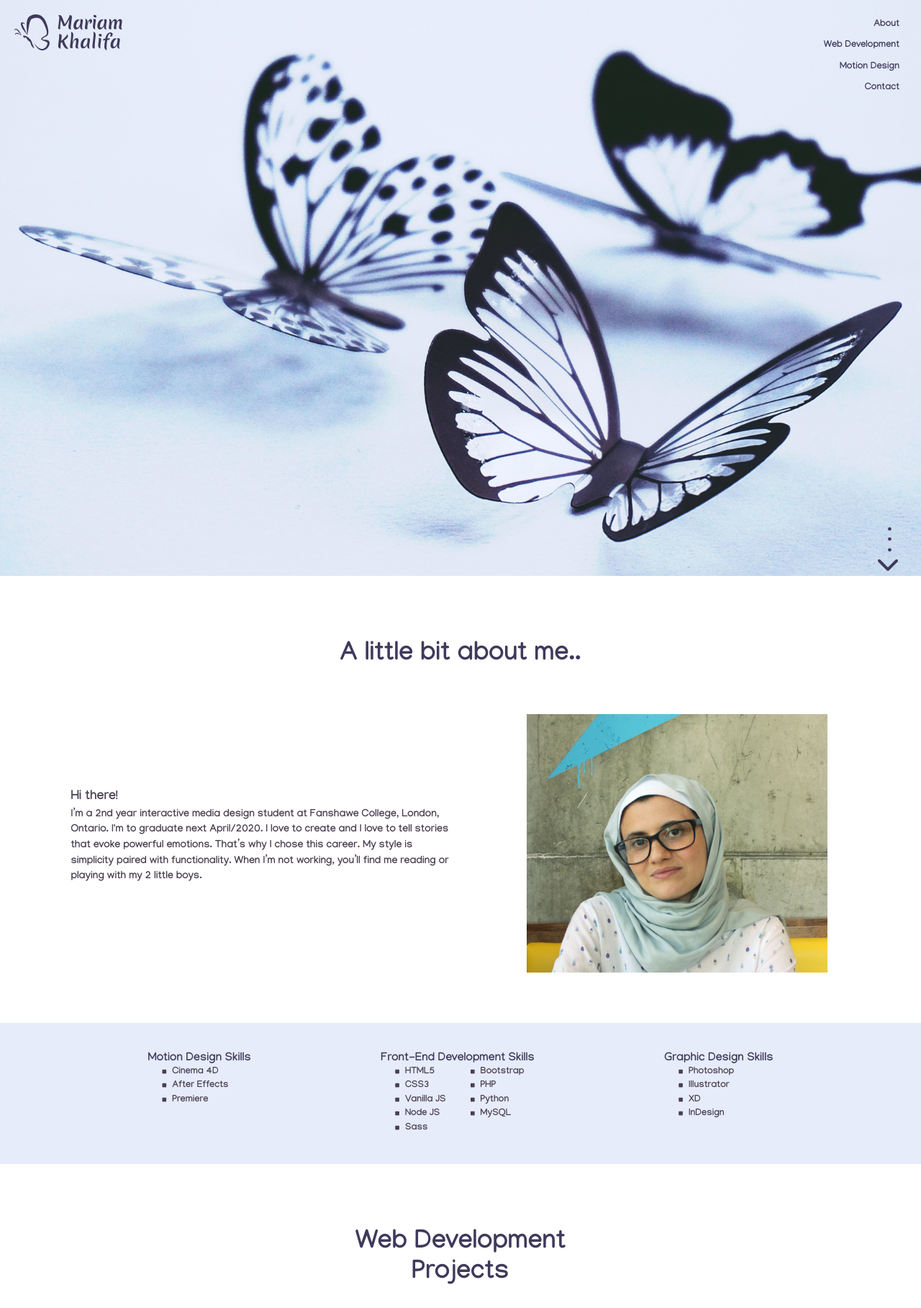
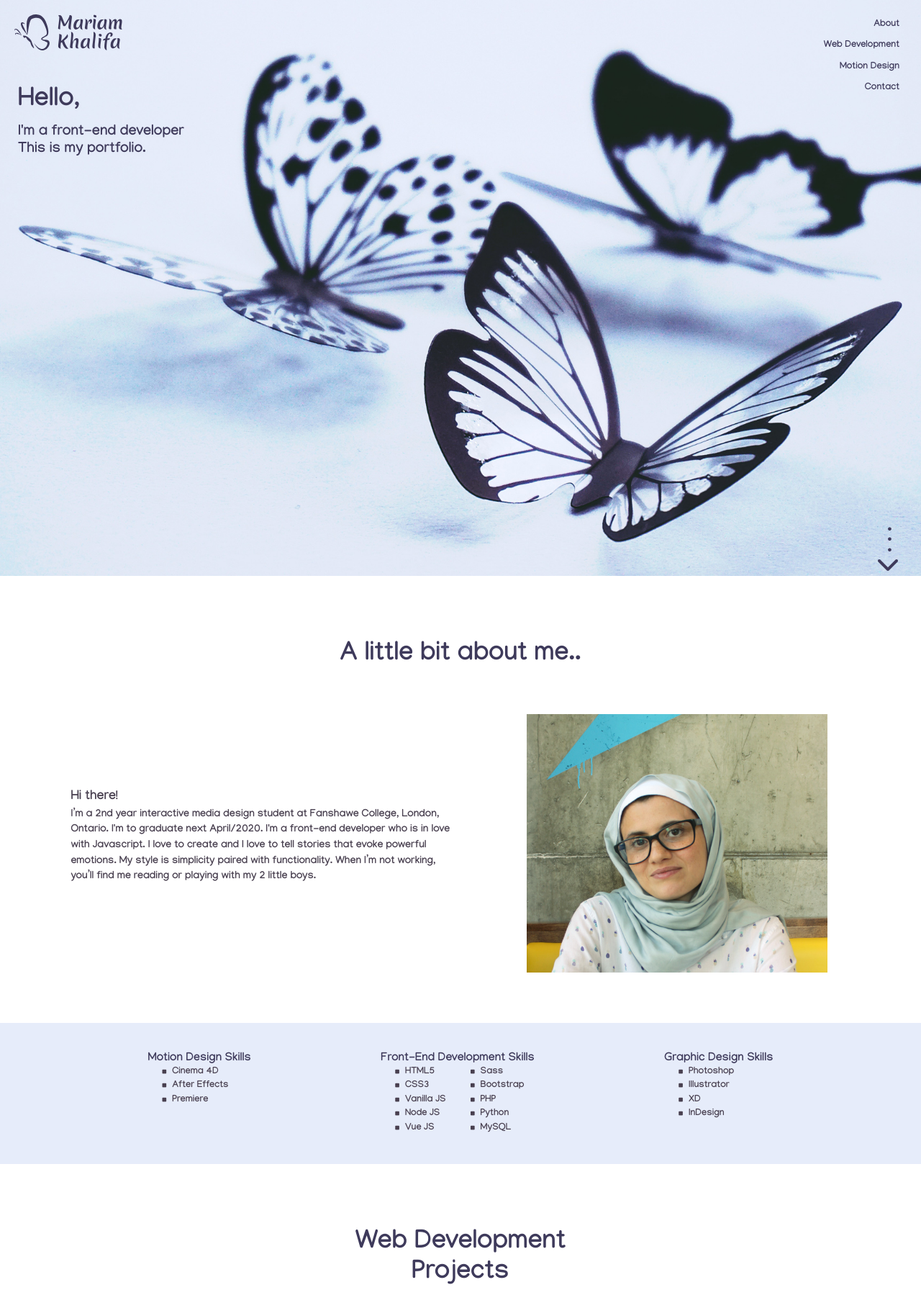
Before and after one commit to mariamkhalifa/Khalifa_Mariam_Portfolio, a PHP site: page / in a window 1280 px wide. Shown: the top 1817 px of the page at 72% size. Run offline with PHP 8.4, Linux system fonts and the light colour scheme; some libraries are stand-ins or nearby versions; some web fonts are replaced.

Commit message:
welcome message

```diff
--- a/index.php
+++ b/index.php
@@ -20,7 +20,11 @@
             <img  src="public/images/logo-alt.svg" alt="logo">
         </picture>
     </a>
-    <!-- <p class="welcome">Welcome to my creative portfolio.</p> -->
+    <div class="welcome">
+        <h1>Hello,</h1>
+        <h2>I'm a front-end developer</h2>
+        <h2>This is my portfolio.</h2>
+    </div>
     <ul class="dots">
         <li class="dot">.</li>
         <li class="dot">.</li>
@@ -31,8 +35,8 @@
 
 <section id="about">
 <h1>A little bit about me..</h1>
-<p class="about-text"><span>Hi there!</span><br>I’m a 2nd year interactive media design student at Fanshawe College, London, Ontario. I'm to graduate next April/2020.
-I love to create and I love to tell stories that evoke powerful emotions. That’s why I chose this career.
+<p class="about-text"><span>Hi there!</span><br>I’m a 2nd year interactive media design student at Fanshawe College, London, Ontario. I'm to graduate next April/2020. I'm a front-end developer who is in love with Javascript.
+I love to create and I love to tell stories that evoke powerful emotions.
 My style is simplicity paired with functionality. When I’m not working, you’ll find me reading or playing with my 2 little boys.
 </p>
 <img class="about-img" src="public/images/mariam1.jpg" alt="mariam pic">
@@ -53,9 +57,10 @@ My style is simplicity paired with functionality. When I’m not working, you’
             <li><i class="fas fa-square"></i>CSS3</li>
             <li><i class="fas fa-square"></i>Vanilla JS</li>
             <li><i class="fas fa-square"></i>Node JS</li>
-            <li><i class="fas fa-square"></i>Sass</li>
+            <li><i class="fas fa-square"></i>Vue JS</li>
         </ul>
         <ul>
+            <li><i class="fas fa-square"></i>Sass</li>
             <li><i class="fas fa-square"></i>Bootstrap</li>
             <li><i class="fas fa-square"></i>PHP</li>
             <li><i class="fas fa-square"></i>Python</li>
--- a/sass/modules/_header.scss
+++ b/sass/modules/_header.scss
@@ -67,17 +67,20 @@
     a:hover { background-color : rgba($color: $nude, $alpha: .6); }
 }
 
-// .welcome {
-//     text-align: center;
-//     margin-top: 10px;
-//     font-size: 1em;
-//     color: $purple;
-//     width: 150px;
-//     @include m-l-a;
-//     @include m-r-a;
-//     //padding: 20px;
-//     //background-color: rgba($color: $nude, $alpha: .2);
-// }
+.welcome {
+    @include column;
+    text-align: center;
+    //@include m-t-40;
+    margin-top: 30px;
+    @include m-l-25;
+    @include m-r-25;
+    //background-color: rgba($color: $purple, $alpha: .3);
+    text-shadow: 2px 2px 2px rgba($blue, .5);
+    h1 {
+        margin-top: 0 !important;
+        margin-top: 20px !important;
+    }
+}
 
 .dots {
     display: none;
@@ -107,6 +110,14 @@
 }
 
 @media screen and (min-width: 767px) {
+    .welcome {
+        text-align: left;
+        @include m-t-80;
+        h1 {
+            text-align: left;
+            margin-bottom: 10px;
+        }
+    }
     .fa-bars {
         margin-top: 20px;
         margin-right: 20px;
@@ -160,6 +171,10 @@
         background-image: url(../images/hero-large.jpg);
     }
 
+    .welcome {
+        margin-top: 100px !important;
+    }
+
     .fa-bars {
         display: none !important;
     }
```
Also changed, not shown: public/css/main.css, 1 other file.
